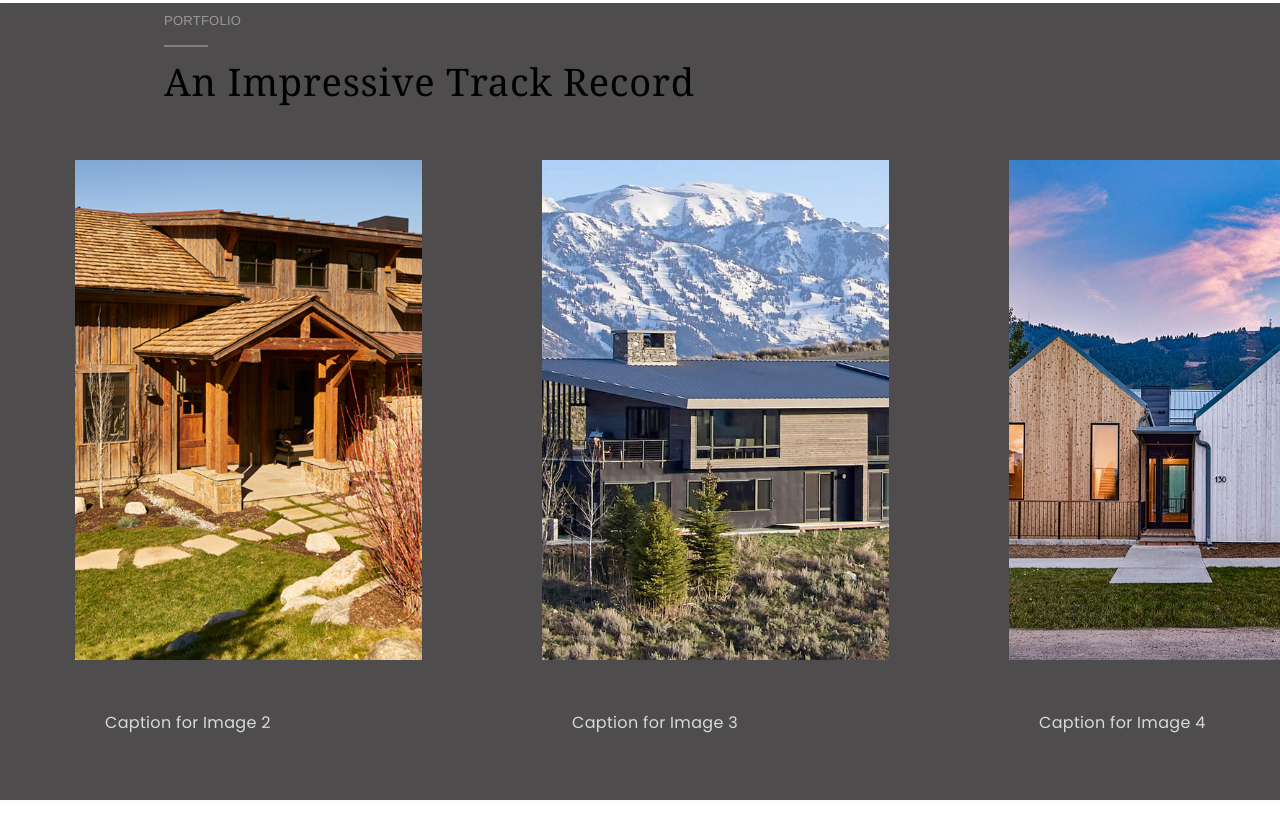
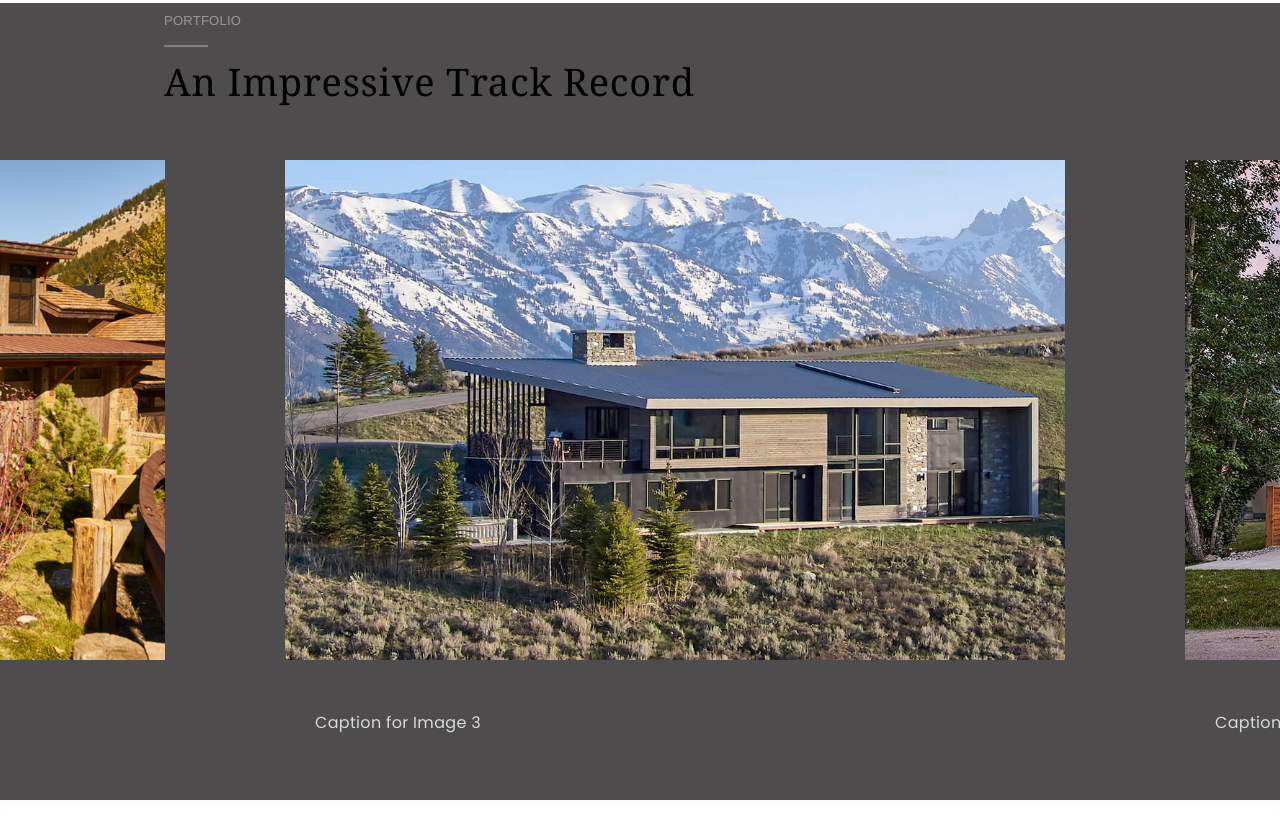
Before and after one commit to a1819644/Minash-s-Web, a plain HTML site: page index.html in a window 1280 px wide. Shown: the part 1525-2360 px from the top of the page. Drawn offline with nearby package versions, Linux system fonts and the light colour scheme.

Commit message:
try this out_ changed the view of the portforiio again
try it for the portfolio

```diff
--- a/main.js
+++ b/main.js
@@ -39,7 +39,7 @@ $('.slides').slick({
                 arrows: false,
                 centerMode: true,
                 centerPadding: '40px',
-                slidesToShow: 3
+                slidesToShow: 1
             }
         },
         {
--- a/style.css
+++ b/style.css
@@ -321,7 +321,7 @@ section {
 }
 
 .slick-list {
-    margin: 0 -60px;
+    margin: 0 -670px 0 -750px;
     /* Negative margin to offset the slide margin */
 }
 
@@ -545,7 +545,7 @@ section {
     grid-template-columns: repeat(auto-fit, minmax(250px, auto));
     justify-content: center;
     gap: 1.5rem;
-    background-color: #000;
+    background-color: #413f3f;
     background-image: url("https://www.newwestbc.com/wp-content/themes/new-west/images/track-record-bg.png");
     background-repeat: no-repeat;
     background-position: left center;
```
